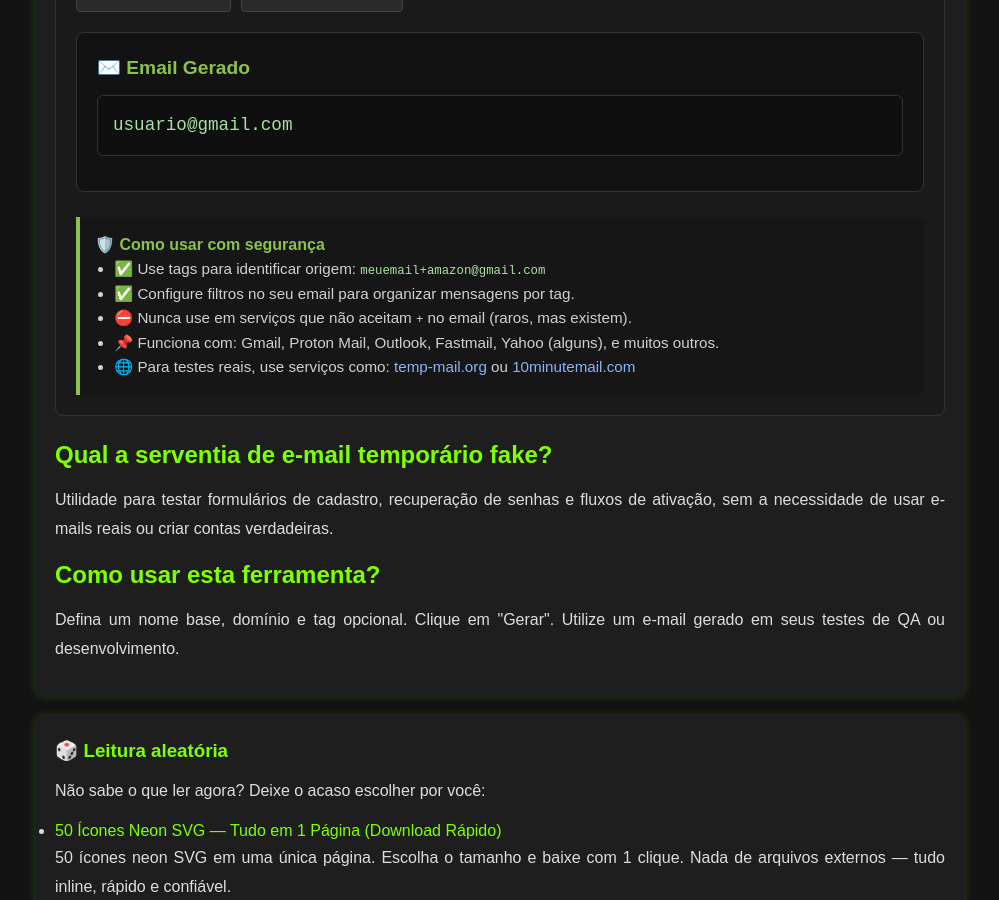
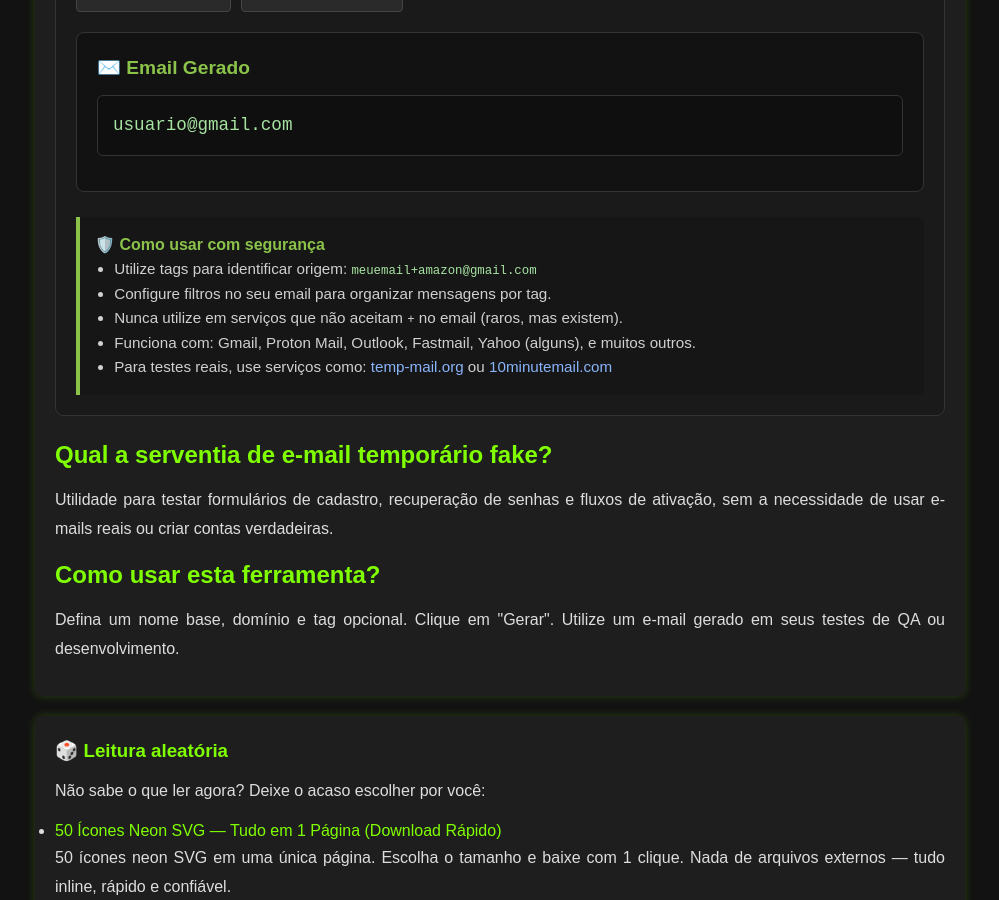
Before and after one commit to Piolinux/piolinux-site, a Jekyll site: the page built from _pages/tools/temp-email-generator.html, in a window 1280 px wide and 900 px high, scrolled down 915 px. Shown: the whole window, without its empty margins (140-1139 px from the left). Built offline with Jekyll 4.4.1, drawn with Linux system fonts in a browser that asks for light colours.

Commit message:
Update temp-email-generator.html

```diff
--- a/_pages/tools/temp-email-generator.html
+++ b/_pages/tools/temp-email-generator.html
@@ -78,11 +78,11 @@ tags: [email, temporario, teste, qa, desenvolvedor, cadastro, fake, data]
     <div style="margin-top: 25px; padding: 15px; background: #161616; border-left: 4px solid #8bc34a; border-radius: 0 6px 6px 0;">
       <h4 style="color: #8bc34a; margin-top: 0;">🛡️ Como usar com segurança</h4>
       <ul style="color: #d0d0d0; font-size: 0.95em; line-height: 1.6; padding-left: 1.2rem;">
-        <li>✅ Use tags para identificar origem: <code style="color: #a6e3a1;">meuemail+amazon@gmail.com</code></li>
-        <li>✅ Configure filtros no seu email para organizar mensagens por tag.</li>
-        <li>⛔ Nunca use em serviços que não aceitam <code>+</code> no email (raros, mas existem).</li>
-        <li>📌 Funciona com: Gmail, Proton Mail, Outlook, Fastmail, Yahoo (alguns), e muitos outros.</li>
-        <li>🌐 Para testes reais, use serviços como: <a href="https://temp-mail.org" target="_blank" style="color: #89b4fa; text-decoration: none;">temp-mail.org</a> ou <a href="https://10minutemail.com" target="_blank" style="color: #89b4fa; text-decoration: none;">10minutemail.com</a></li>
+        <li> Utilize tags para identificar origem: <code style="color: #a6e3a1;">meuemail+amazon@gmail.com</code></li>
+        <li> Configure filtros no seu email para organizar mensagens por tag.</li>
+        <li> Nunca utilize em serviços que não aceitam <code>+</code> no email (raros, mas existem).</li>
+        <li> Funciona com: Gmail, Proton Mail, Outlook, Fastmail, Yahoo (alguns), e muitos outros.</li>
+        <li> Para testes reais, use serviços como: <a href="https://temp-mail.org" target="_blank" style="color: #89b4fa; text-decoration: none;">temp-mail.org</a> ou <a href="https://10minutemail.com" target="_blank" style="color: #89b4fa; text-decoration: none;">10minutemail.com</a></li>
       </ul>
     </div>
   </div>
```
